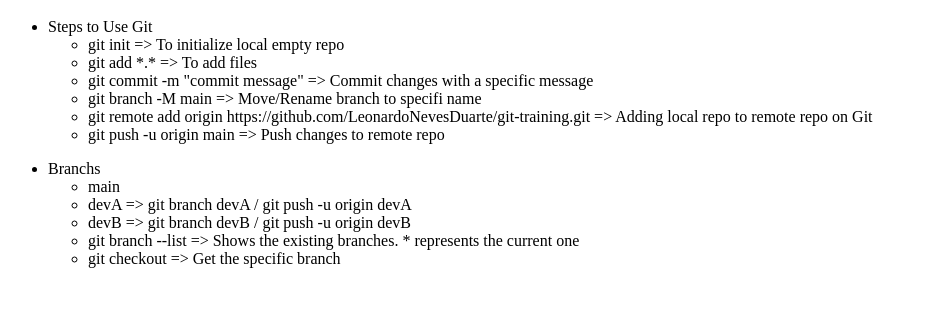
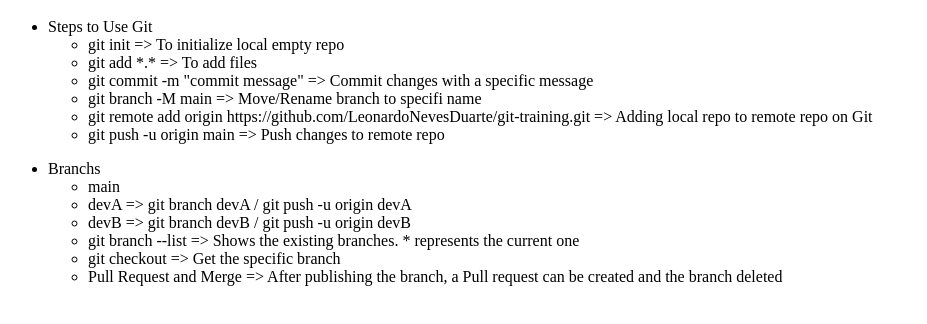
Before and after one commit to LeonardoNevesDuarte/git-training, a website: page index.html in a window 1280 px wide. Shown: the part 48-372 px from the top of the page, without its empty margins (0-927 px from the left). Drawn offline with Linux system fonts and the light colour scheme.

```diff
--- a/index.html
+++ b/index.html
@@ -21,6 +21,7 @@
                 <li>devB => git branch devB / git push -u origin devB</li>
                 <li>git branch --list => Shows the existing branches. * represents the current one</li>
                 <li>git checkout <existing_branch> => Get the specific branch</li>
+                <li>Pull Request and Merge => After publishing the branch, a Pull request can be created and the branch deleted</li>
             </ul>
         </ul>
     </body>
```
